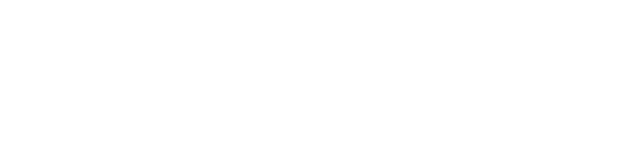
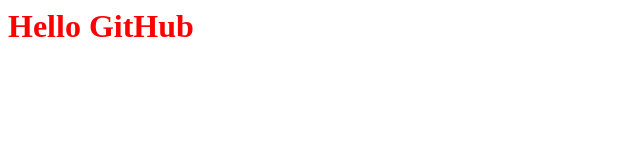
Before and after one commit to ahmadsharif2k4/dummy-project, a plain HTML site: page index.html in a window 1280 px wide. Shown: the whole page, without its empty margins (0-640 px from the left). Drawn offline with Linux system fonts and the light colour scheme.

Commit message:
add h1 and change color
change color and and added h1 tag

```diff
--- a/index.html
+++ b/index.html
@@ -3,6 +3,8 @@
     <title></title>
 </head>
 <body>
-
+    <h1 style="color:red;">
+        Hello GitHub
+    </h1>
 </body>
 </html>
```
